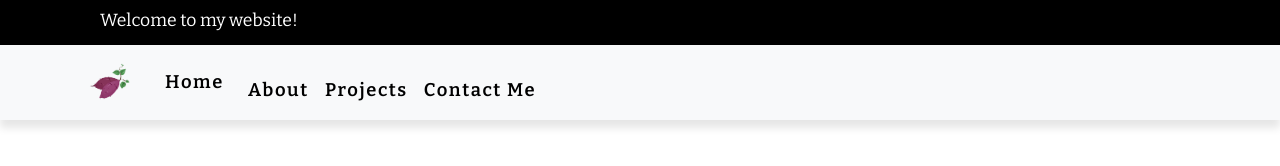
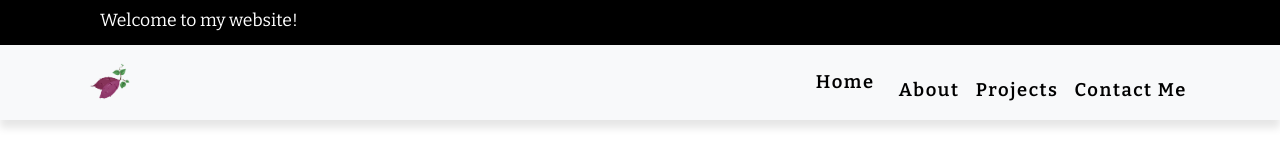
Before and after one commit to YamBenson/YamBenson.github.io, a plain HTML site: page index.html in a window 1280 px wide. Drawn offline with nearby package versions, Linux system fonts and the light colour scheme.

Commit message:
Update index.html

```diff
--- a/index.html
+++ b/index.html
@@ -38,7 +38,7 @@
         </button>
 
         <div class="collapse navbar-collapse" id="navbarResponsive">
-          <ul class="navbar-nav ml-right">
+          <ul class="navbar-nav ml-auto">
             <li class="nav-item"><a href="index.html" class="nav-link active">Home</a></li>
             <li class="nav-item"><a href="index.html" class="nav-link"></a>About</li>
             <li class="nav-item"><a href="index.html" class="nav-link"></a>Projects</li>
```
